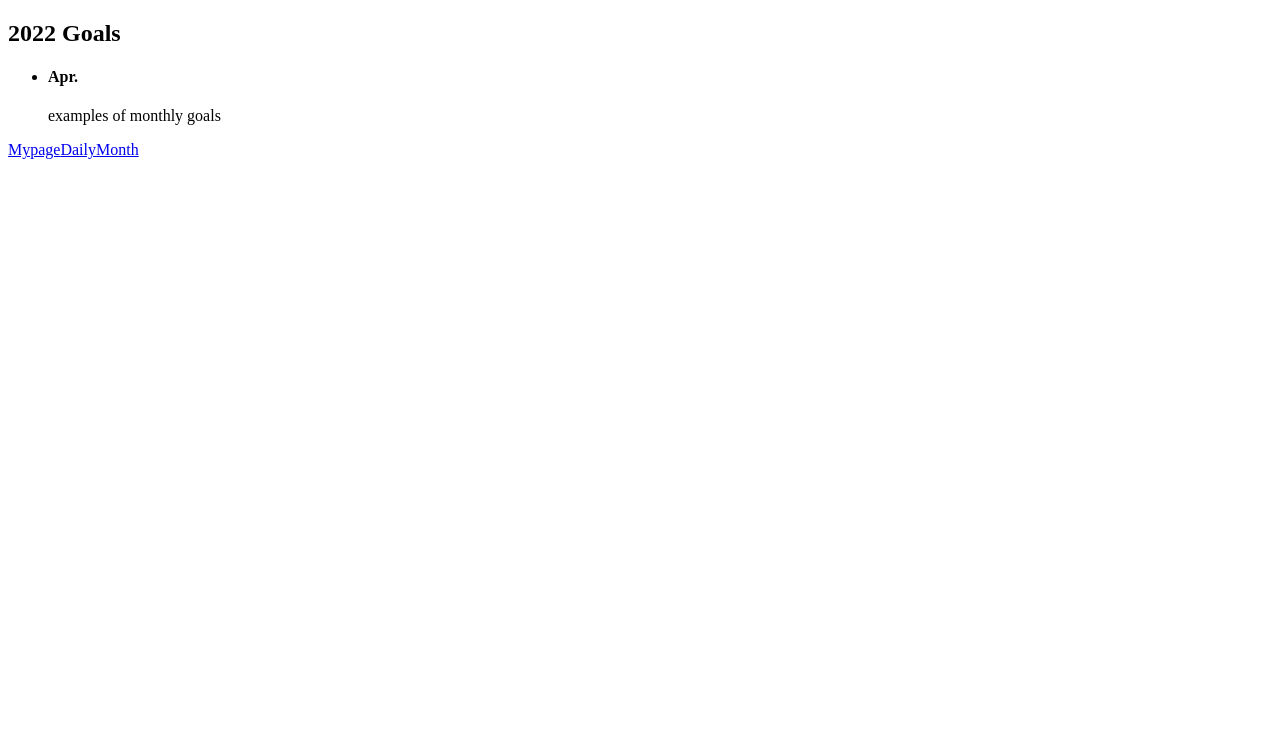
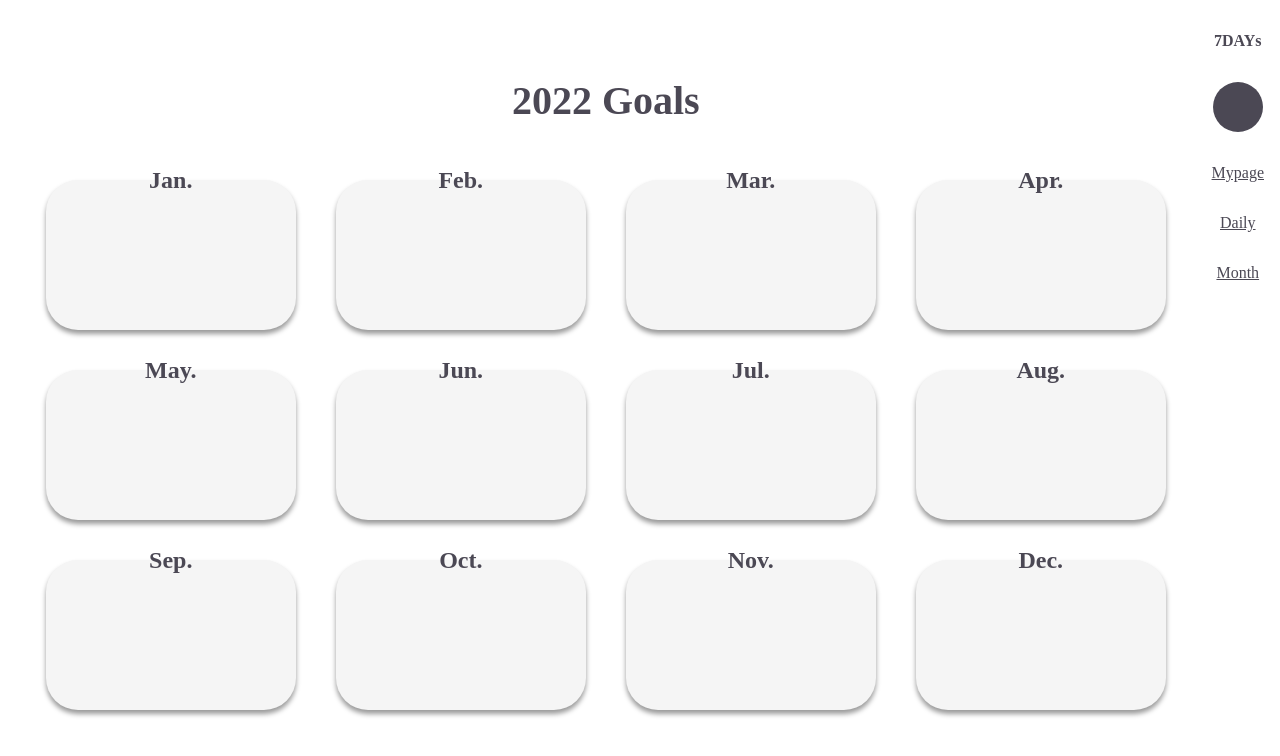
Before and after one commit to JoeunNAL/todo-good-job, a React (Create React App) app: page /month in a window 1280 px wide. Shown: the top 756 px of the page. Built offline with nearby package versions, Linux system fonts and the light colour scheme.

Commit message:
feat, design : Sidebar, Month 컴포넌트 구현 및 CSS 적용

```diff
--- a/src/App.js
+++ b/src/App.js
@@ -1,19 +1,51 @@
+import { useState } from "react";
 import { Route, Routes } from "react-router-dom";
+import styled, { createGlobalStyle } from "styled-components";
 import Month from "./components/Month";
 import Daily from "./components/Daily";
 import Sidebar from "./components/Sidebar";
 import Login from "./components/Login";
 
+const GlobalStyle = createGlobalStyle`
+  *{
+    margin: 0;
+    padding: 0;
+    box-sizing: border-box;
+    color: var(--basic);
+  }
+  :root {
+    --basic:#4b4854;
+    --list-color-mint:#ceede8;
+    --list-color-grey:#f5f5f5;
+    --list-color-pink:#f6c8d3;
+    --list-color-orange:#f9dcaf;
+    --list-color-purple:#d7c9f1;
+    --list-color-lime:#e1f2b4;
+  }
+  ul {
+    display: flex;
+    justify-content: center;
+    gap: 2.5rem;
+    flex-wrap: wrap;
+    list-style: none;
+  }
+`;
+
+const Container = styled.div`
+  display: flex;
+`;
+
 function App() {
   return (
-    <>
+    <Container>
+      <GlobalStyle />
       <Routes>
         <Route path="/" element={<Daily />}></Route>
         <Route path="/month" element={<Month />}></Route>
         <Route path="/login" element={<Login />}></Route>
       </Routes>
       <Sidebar />
-    </>
+    </Container>
   );
 }
 
--- a/src/components/Month.js
+++ b/src/components/Month.js
@@ -1,14 +1,63 @@
+import styled from "styled-components";
+import { monthGoals } from "../data";
+
+const Main = styled.main`
+  /* background-color: beige; */
+  flex-grow: 1;
+`;
+
+const H2 = styled.h2`
+  /* background-color: antiquewhite; */
+  font-size: 2.5rem;
+  text-align: center;
+  margin-top: 4.8rem;
+  margin-bottom: 3.5rem;
+`;
+
+const GoalContainer = styled.li`
+  width: 250px;
+  height: 150px;
+  border-radius: 2rem;
+  background-color: var(--list-color-grey);
+  box-shadow: 0 4px 5px rgba(0, 0, 0, 0.4);
+`;
+
+const ThisMonth = styled.h4`
+  font-size: 1.5rem;
+  text-align: center;
+  transform: translateY(-0.8rem);
+`;
+
+const Goal = styled.div`
+  /* border: 1px red dotted; */
+  height: 70%;
+  margin: 5px 15px;
+  border-radius: 1.3rem;
+  word-break: break-all;
+  font-size: 1.5rem;
+  text-align: center;
+
+  display: flex;
+  justify-content: center;
+  align-items: center;
+`;
+
 const Month = () => {
+  const handleGoal = () => {};
   return (
-    <main>
-      <h2>2022 Goals</h2>
+    <Main>
+      <H2>2022 Goals</H2>
       <ul>
-        <li>
-          <h4>Apr.</h4>
-          examples of monthly goals
-        </li>
+        {monthGoals.map((goal) => {
+          return (
+            <GoalContainer key={goal.id}>
+              <ThisMonth>{`${goal.month.slice(0, 3)}.`}</ThisMonth>
+              <Goal onClick={handleGoal}>{goal.monthlyGoal}</Goal>
+            </GoalContainer>
+          );
+        })}
       </ul>
-    </main>
+    </Main>
   );
 };
 export default Month;
--- a/src/components/Sidebar.js
+++ b/src/components/Sidebar.js
@@ -1,13 +1,40 @@
+import styled from "styled-components";
 import { Link } from "react-router-dom";
+
+const Nav = styled.nav`
+  width: 6rem;
+  /* float:right; */
+  margin-right: 1rem;
+
+  display: flex;
+  flex-direction: column;
+  align-items: center;
+  gap: 2rem;
+`;
+
+const Div = styled.div`
+  margin-top: 2rem;
+  font-weight: bold;
+`;
+
+const Logo = styled.div`
+  background: var(--basic);
+  width: 50px;
+  height: 50px;
+  border-radius: 50%;
+`;
 
 const SideBar = () => {
   return (
-    <nav>
+    <Nav>
+      <Div>7DAYs</Div>
+      <Logo></Logo>
       {/* 로고 <img></img> */}
       <Link to="/login">Mypage</Link>
       <Link to="/">Daily</Link>
       <Link to="/month">Month</Link>
-    </nav>
+    </Nav>
   );
 };
+
 export default SideBar;
--- /dev/null
+++ b/src/data.js
@@ -0,0 +1,63 @@
+export const monthGoals = [
+  {
+    id: 1,
+    month: "January",
+    monthlyGoal: "",
+    // monthlyGoal: "gljslkafjlsdklwkrsdnflkasdlkfasdnflaksdn",
+  },
+  {
+    id: 2,
+    month: "February",
+    monthlyGoal: "",
+  },
+  {
+    id: 3,
+    month: "March",
+    monthlyGoal: "",
+  },
+  {
+    id: 4,
+    month: "April",
+    monthlyGoal: "",
+  },
+  {
+    id: 5,
+    month: "May",
+    monthlyGoal: "",
+  },
+  {
+    id: 6,
+    month: "June",
+    monthlyGoal: "",
+  },
+  {
+    id: 7,
+    month: "July",
+    monthlyGoal: "",
+  },
+  {
+    id: 8,
+    month: "August",
+    monthlyGoal: "",
+  },
+  {
+    id: 9,
+    month: "September",
+    monthlyGoal: "",
+  },
+  {
+    id: 10,
+    month: "October",
+    monthlyGoal: "",
+  },
+  {
+    id: 11,
+    month: "November",
+    monthlyGoal: "",
+  },
+  {
+    id: 12,
+    month: "December",
+    monthlyGoal: "",
+  },
+];
```
